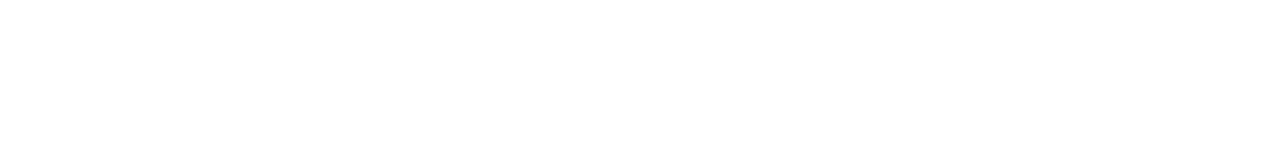
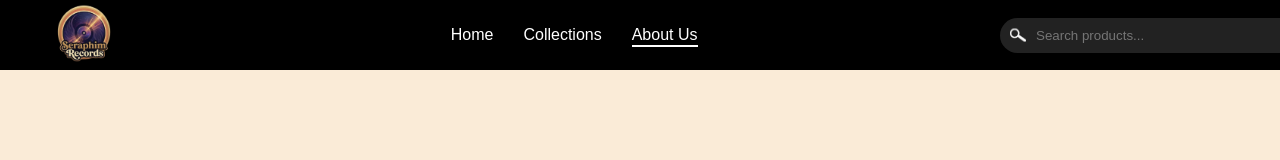
Before and after one commit to kshitij406/RecordStore, a plain HTML site: page about.html in a window 1280 px wide. Drawn offline with Linux system fonts and the light colour scheme.

Commit message:
CSS Tweaks

```diff
--- a/about.html
+++ b/about.html
@@ -0,0 +1,32 @@
+<!DOCTYPE html>
+<html>
+<head>
+  <meta charset="UTF-8" />
+  <meta name="viewport" content="width=device-width, initial-scale=1, minimum-scale=1">
+  <title>New Page</title>
+  <link rel="stylesheet" href="styles.css" />
+</head>
+<body>
+  <!-- Top Navigation -->
+  <nav class="topnav">
+
+    <!-- Logo -->
+    <div class="logo">
+      <a href="home.html">
+        <img src="images/logo.png" alt="Logo" class="logo-image">
+      </a>
+    </div>
+
+    <!-- Navigation Links -->
+    <ul class="nav-links">
+      <li><a href="home.html">Home</a></li>
+      <li><a href="XML/records.xml">Collections</a></li>
+      <li><a href="about.html" class="active-link">About Us</a></li>
+    </ul>
+
+    <!-- Search Bar -->
+    <div class="searchbar">
+      <img src="images/search-icon(white).png" alt="Search Icon" class="search-icon">
+      <input type="text" placeholder="Search products..." class="search-input">
+    </div>
+</html>
--- a/styles.css
+++ b/styles.css
@@ -14,13 +14,17 @@ body {
   left: 0;
   width: 100%;
   height: 70px;
-  background-color: #000;
-  display: grid;
-  grid-template-columns: auto 1fr auto; /* logo | nav | search */
+  background-color: black;
+
+  display: flex;
   align-items: center;
+  justify-content: space-between; /* logo | nav links | search */
+
   padding: 0 20px;
+  box-sizing: border-box;
   z-index: 1000;
 }
+
 
 .logo-image {
   height: 70px;
@@ -30,9 +34,11 @@ body {
 /* Search bar */
 .searchbar {
   position: relative;
+  max-width: 260px;
   width: 100%;
-  max-width: 320px;
+  flex: 0 0 260px;
 }
+
 
 .searchbar .search-icon {
   position: absolute;
@@ -49,8 +55,9 @@ body {
   border-radius: 20px;
   outline: none;
   background-color: #222;
-  color: #fff;
+  color: white;
 }
+
 
 /* Nav links */
 .nav-links {
@@ -58,20 +65,25 @@ body {
   gap: 30px;
   justify-content: center;
   align-items: center;
-  margin: 0;
+  margin: 0 auto;
   padding: 0;
   list-style: none;
+  flex: 1;
 }
 
 .nav-links a {
-  color: #fff;
+  color: white;
   text-decoration: none;
-  font-size: 0.95rem;
+}
+
+.nav-links a:visited {
+  color: white;
 }
 
 .nav-links a:hover {
   color: grey;
 }
+
 
 .nav-links a.active-link {
   border-bottom: 2px solid #fff;
```
Also changed, not shown: 1 other file.
